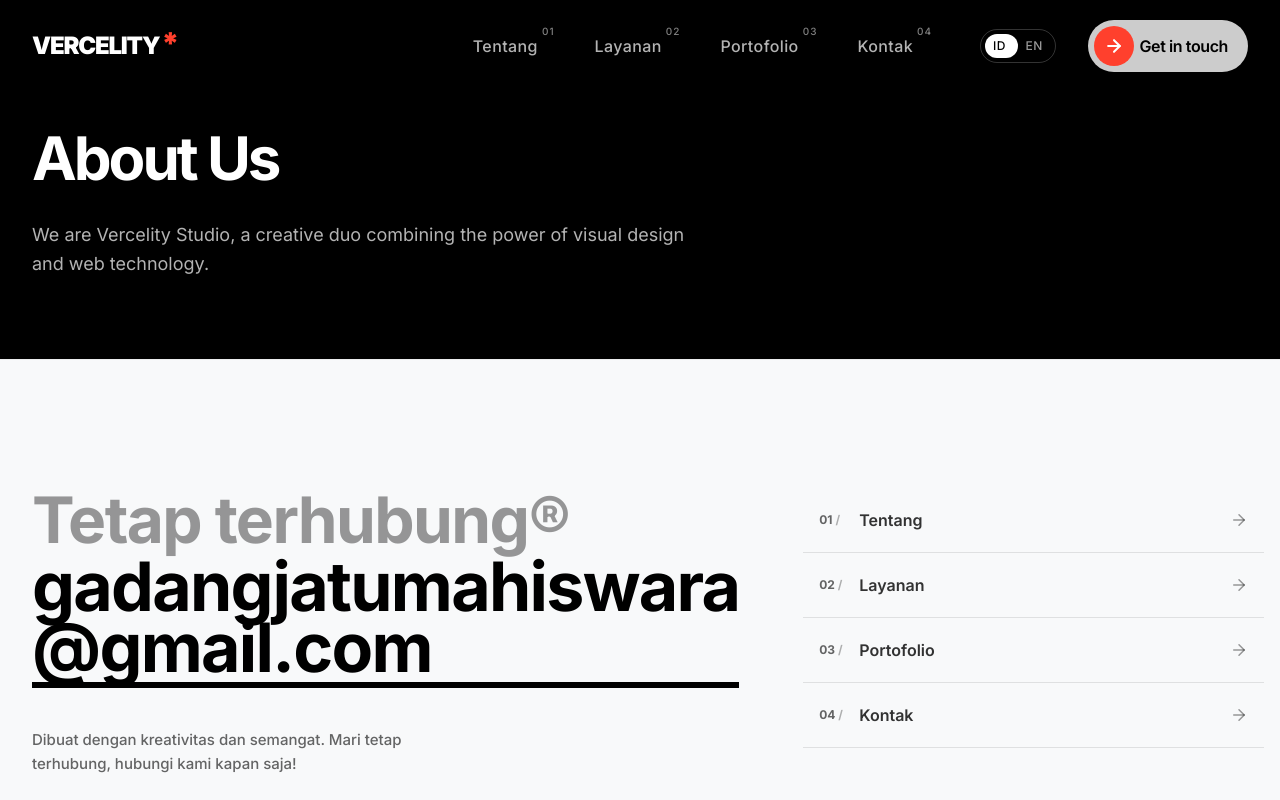
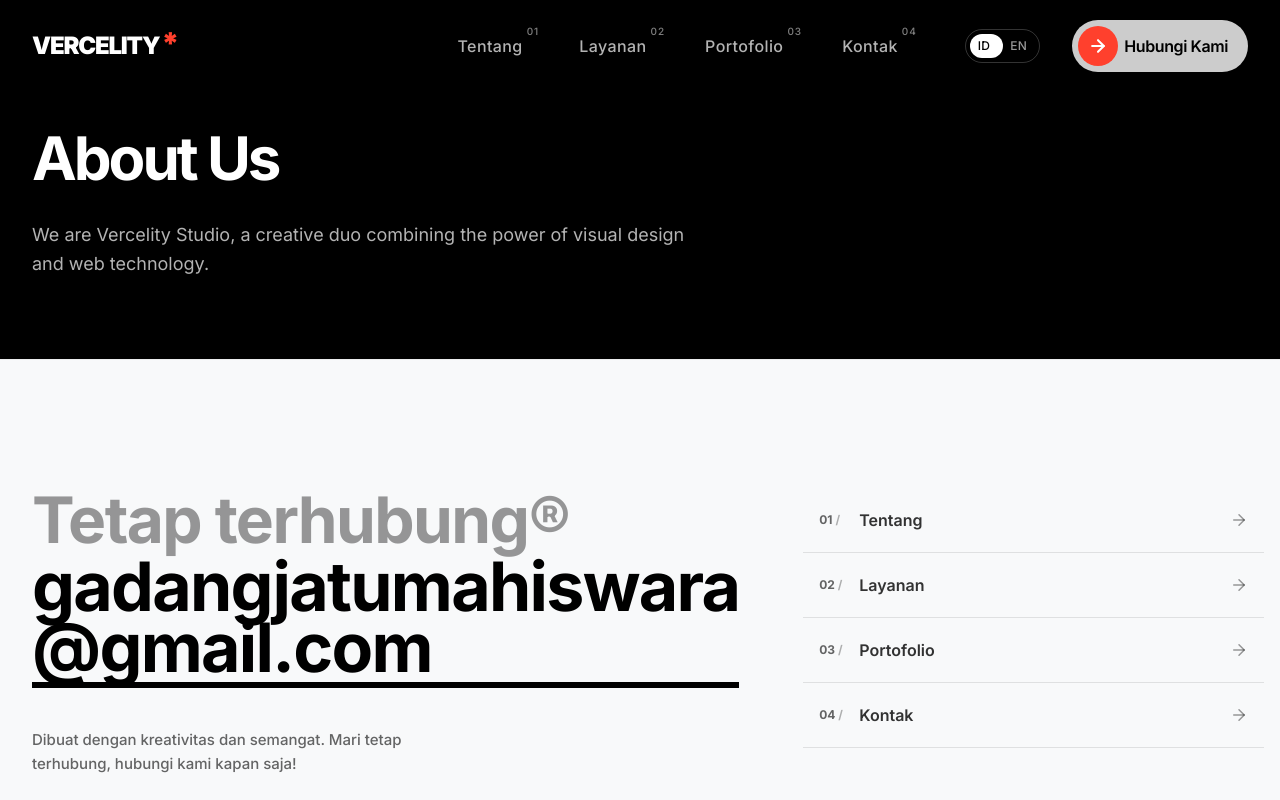
Before and after one commit to jmahiswara1/VercelityStudio, a Next.js app: page /about in a window 1280 px wide. Shown: the top 800 px of the page. Built offline with nearby package versions, Linux system fonts and the light colour scheme.

Commit message:
feat: update the navbar's cta to a localized wa link, and adjust navbar scroll visibility

```diff
--- a/components/layout/Navbar.tsx
+++ b/components/layout/Navbar.tsx
@@ -25,13 +25,13 @@ export default function Navbar() {
         const handleScroll = () => {
             const currentScrollY = window.scrollY;
             setIsScrolled(currentScrollY > 50);
-            setIsVisible(currentScrollY < lastScrollY || currentScrollY < 50);
+            setIsVisible(currentScrollY < 50);
             setLastScrollY(currentScrollY);
         };
 
         window.addEventListener('scroll', handleScroll, { passive: true });
         return () => window.removeEventListener('scroll', handleScroll);
-    }, [lastScrollY]);
+    }, []);
 
     // Kunci scroll saat menu mobile terbuka
     useEffect(() => {
@@ -87,7 +87,13 @@ export default function Navbar() {
                             <LanguageToggle />
                         </div>
 
-                        <AnimatedButton href="/contact" text="Get in touch" className="hidden lg:flex" />
+                        <AnimatedButton
+                            href="https://wa.me/6281234567890?text=Hello%20Vercelity%20Studio"
+                            target="_blank"
+                            rel="noopener noreferrer"
+                            text={t('nav.cta')}
+                            className="hidden lg:flex"
+                        />
 
                         {/* Mobile Menu Toggle */}
                         <button
--- a/components/ui/Button.tsx
+++ b/components/ui/Button.tsx
@@ -66,12 +66,16 @@ export function AnimatedButton({
     className,
     onClick,
     type = 'button',
+    target,
+    rel,
 }: {
     href?: string;
     text: string;
     className?: string;
     onClick?: () => void;
     type?: 'button' | 'submit';
+    target?: string;
+    rel?: string;
 }) {
     const innerContent = (
         <>
@@ -100,7 +104,7 @@ export function AnimatedButton({
 
     if (href) {
         return (
-            <a href={href} className={commonClasses} onClick={onClick}>
+            <a href={href} className={commonClasses} onClick={onClick} target={target} rel={rel}>
                 {innerContent}
             </a>
         );
--- a/locales/en.ts
+++ b/locales/en.ts
@@ -12,6 +12,7 @@ export const en: LocaleStrings = {
     'nav.testimonials': 'Testimonials',
     'nav.gallery': 'Gallery',
     'nav.contact': 'Contact',
+    'nav.cta': 'Get In Touch',
 
     // --- Hero ---
     'hero.tagline': 'We Design. We Build. You Grow.',
--- a/locales/id.ts
+++ b/locales/id.ts
@@ -12,6 +12,7 @@ export const id: LocaleStrings = {
     'nav.testimonials': 'Testimoni',
     'nav.gallery': 'Galeri',
     'nav.contact': 'Kontak',
+    'nav.cta': 'Hubungi Kami',
 
     // --- Hero ---
     'hero.tagline': 'We Design. We Build. You Grow.',
```
